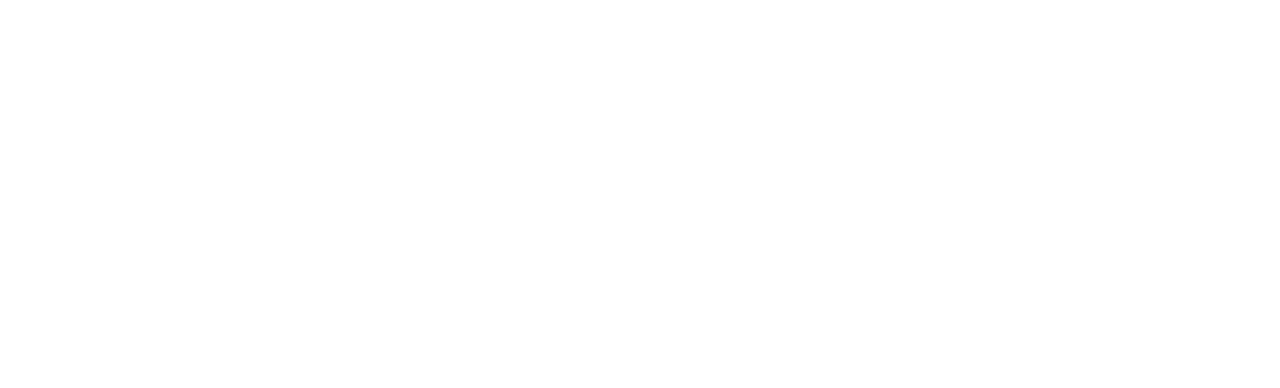
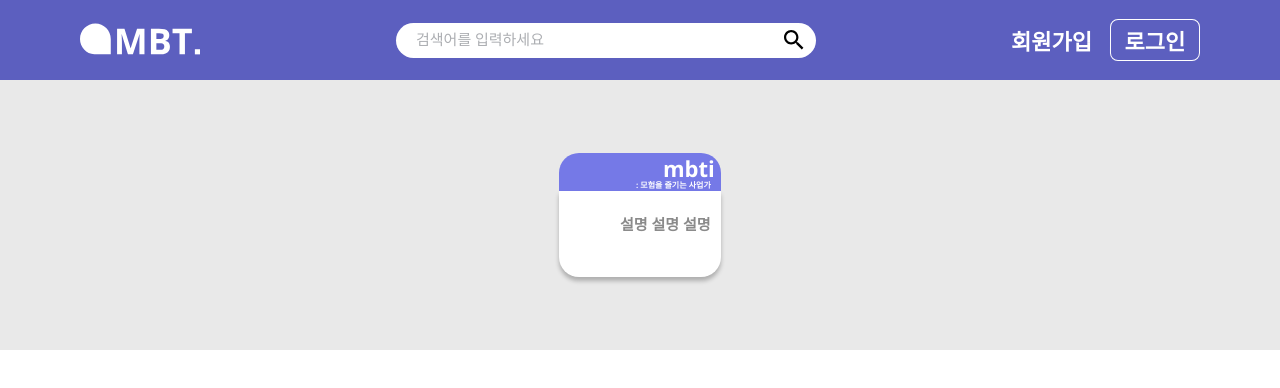
Before and after one commit to MBTogether/MBT_Frontend, a React (Create React App) app: page /main in a window 1280 px wide. Before the commit this address had no page. Shown: the top 388 px of the page. Built offline with nearby package versions, Linux system fonts and the light colour scheme; a web font is replaced by a local one.

Commit message:
📑 메인페이지 상단 슬라이드 퍼블리싱

```diff
--- /dev/null
+++ b/src/components/main/main.js
@@ -0,0 +1,26 @@
+import React from "react";
+import * as S from "./styles";
+import Header from '../header/Header';
+
+const Main = () => {
+    const mbti = [];
+    const Characteristics = [];
+    return (
+    <>
+        <Header />
+      <S.ListBackground>
+          <div>
+              <S.ListTop>
+                  <span className="mbti">mbti</span>
+                  <span className="characteristics">: 모험을 즐기는 사업가</span>
+              </S.ListTop>
+            <S.ListBottom>
+                <span className="introduce">설명 설명 설명</span>
+            </S.ListBottom>
+          </div>
+      </S.ListBackground>
+    </>
+  );
+};
+
+export default Main;
--- /dev/null
+++ b/src/components/main/styles.js
@@ -0,0 +1,66 @@
+import styled from "styled-components";
+
+export const ListBackground = styled.div`
+  width: 100%;
+  height: 270px;
+  background: #e9e9e9;
+  display: flex;
+  align-items: center;
+  justify-content: center;
+`;
+
+export const LeftArrow = styled.div``;
+
+export const ListTop = styled.div`
+  width: 161.71px;
+  height: 37.95px;
+  background: #7579e7;
+  border-radius: 20px 20px 0px 0px;
+  display: flex;
+  flex-direction: column;
+  align-items: flex-end;
+  .mbti {
+    width: 53.22px;
+    height: 26px;
+    font-family: Noto Sans;
+    font-style: normal;
+    font-weight: 600;
+    font-size: 22px;
+    line-height: 30px;
+    color: #ffffff;
+    margin-right: 5px;
+  }
+  .characteristics {
+    font-family: Noto Sans;
+    font-style: normal;
+    font-weight: 600;
+    font-size: 8px;
+    line-height: 11px;
+    color: #ffffff;
+    margin-right: 10px;
+    text-align: right;
+    margin-bottom: 10px;
+  }
+`;
+
+export const ListBottom = styled.div`
+  width: 161.71px;
+  height: 85.38px;
+  background: #ffffff;
+  box-shadow: 0px 4px 4px rgba(0, 0, 0, 0.25);
+  border-radius: 0px 0px 20px 20px;
+  display: flex;
+  justify-content: flex-end;
+  align-items: center;
+  .introduce {
+    height: 40px;
+    font-family: Noto Sans;
+    font-style: normal;
+    font-weight: 600;
+    font-size: 15px;
+    line-height: 20px;
+    text-align: right;
+    color: #8a8a8a;
+    margin-right: 10px;
+  }
+`;
--- a/src/router/UserRouter.js
+++ b/src/router/UserRouter.js
@@ -1,12 +1,13 @@
 import React from 'react';
 import { Route, Routes } from "react-router-dom";
 import Test from '../components/test/Test';
-
+import Main from '../components/main/main'
 
 const UserRouter = () => {
     return (
         <Routes>
             <Route path="/test" element={<Test/>} />  {/* 컴포넌트 이렇게 이용 해주세요 */}
+            <Route path="/main" element={<Main/>} />
         </Routes>
     );
 };
```
